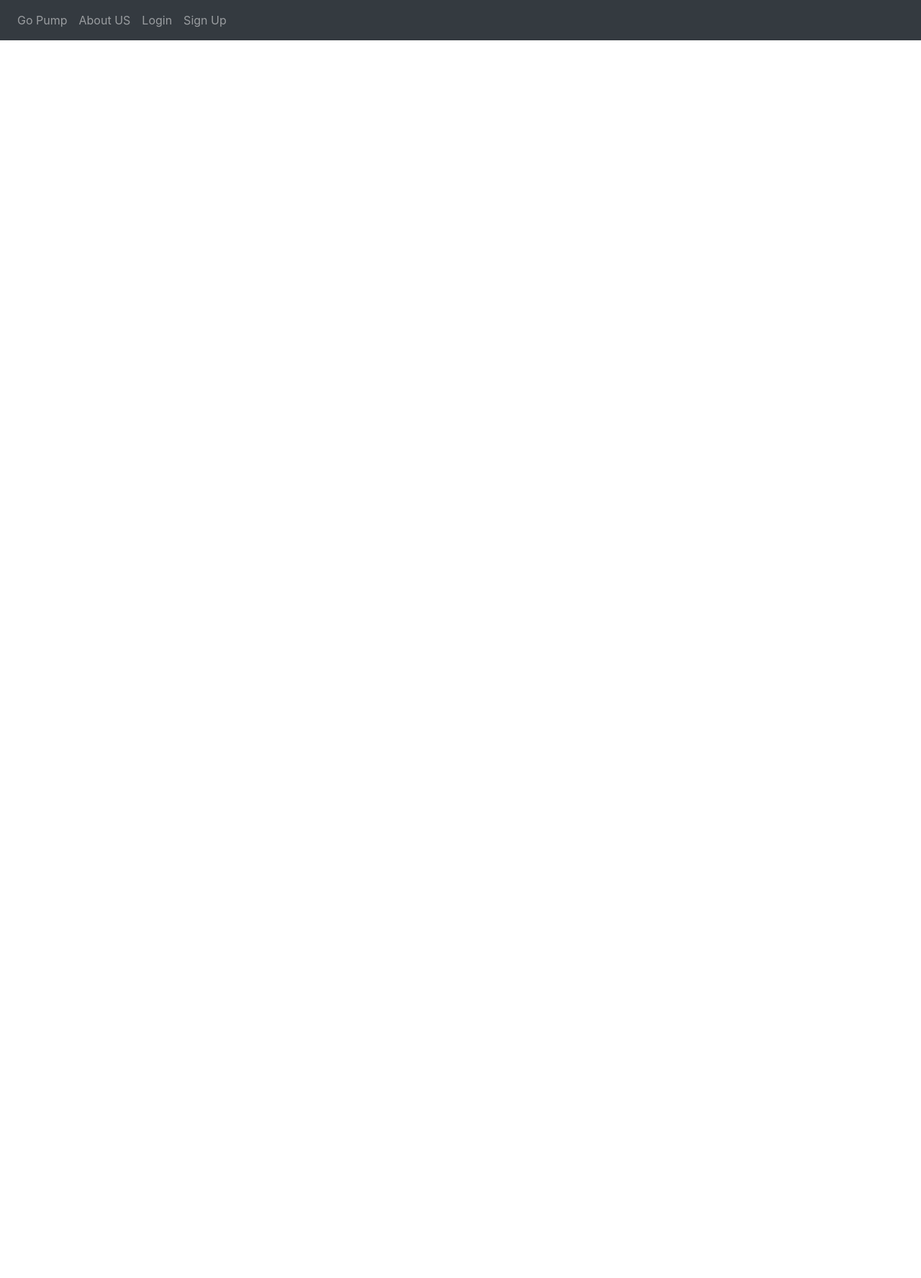
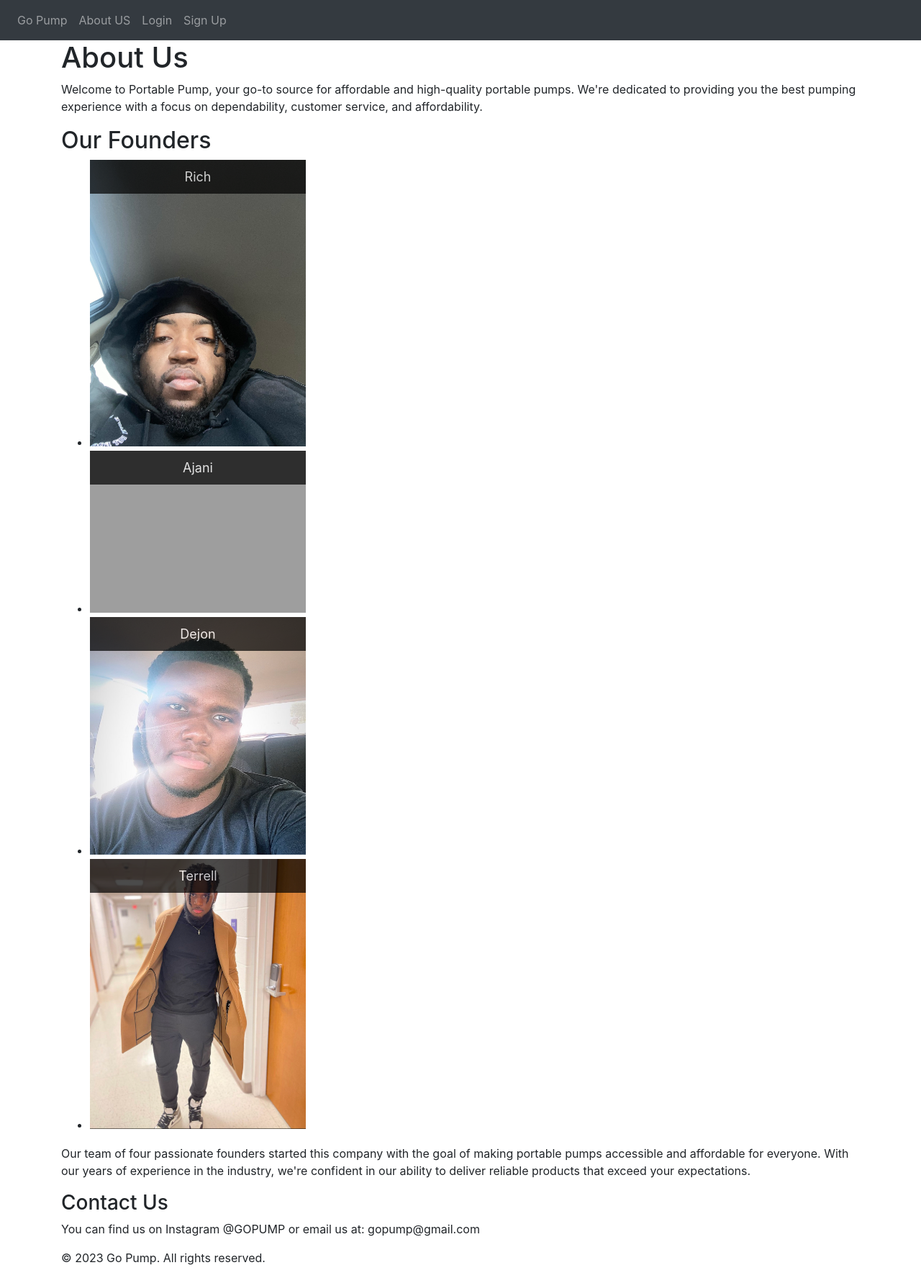
Before and after one commit to Quanij/Go-Pump, a Flask app: page /about-us in a window 1280 px wide. Shown: the whole page at 72% size. Before the commit the page ends 56 px from the top, so only its background shows below. Run offline with Flask 3, Linux system fonts and the light colour scheme; some libraries are stand-ins or nearby versions; grey boxes are pictures that could not be loaded.

Commit message:
about us page

```diff
--- a/website/templates/about_us.html
+++ b/website/templates/about_us.html
@@ -1,3 +1,92 @@
 {% extends "base.html" %} {% block title %}About Us{% endblock %} {%block content%}
 
+<!DOCTYPE html>
+<html>
+<head>
+	<title>About Us - Portable Pump</title>
+	<meta charset="UTF-8">
+	<meta name="viewport" content="width=device-width, initial-scale=1.0">
+	<link rel="stylesheet" href="style.css">
+</head>
+<body>
+
+	<main>
+		<section>
+			<h1>About Us</h1>
+			<p>Welcome to Portable Pump, your go-to source for affordable and high-quality portable pumps. We're dedicated to providing you the best pumping experience with a focus on dependability, customer service, and affordability.</p>
+		</section>
+
+		<section>
+            <h2>Our Founders</h2>
+            <ul>
+                <li>
+                    <div class="founder">
+                        <img src="{{ url_for('static', filename='rich.jpg') }}" alt="Picture of Rich" width="300">
+                        <span>Rich</span>
+                    </div>
+                </li>
+                <li>
+                    <div class="founder">
+                        <img src="{{ url_for('static', filename='ajani.jpg') }}" alt="Picture of Ajani" width="300">
+                        <span>Ajani</span>
+                    </div>
+                </li>
+                <li>
+                    <div class="founder">
+                        <img src="{{ url_for('static', filename='dejon.jpg') }}" alt="Picture of Dejon" width="300">
+                        <span>Dejon</span>
+                    </div>
+                </li>
+                <li>
+                    <div class="founder">
+                        <img src="{{ url_for('static', filename='terrell.jpg') }}" alt="Picture of Terrell" width="300">
+                        <span>Terrell</span>
+                    </div>
+                </li>
+            </ul>
+            <p>Our team of four passionate founders started this company with the goal of making portable pumps accessible and affordable for everyone. With our years of experience in the industry, we're confident in our ability to deliver reliable products that exceed your expectations.</p>
+        </section>
+        <style>
+            .founder {
+                position: relative;
+                display: inline-block;
+            }
+
+            .founder span {
+                position: absolute;
+                top: 0;
+                left: 0;
+                width: 100%;
+                background-color: #000;
+                color: #fff;
+                padding: 10px;
+                opacity: 0.7;
+                font-size: 18px;
+                text-align: center;
+                box-sizing: border-box;
+            }
+
+            .founder img {
+                display: block;
+                max-width: 100%;
+            }
+        </style>
+
+
+
+        <section>
+			<h3>Contact Us</h3>
+			<p>You can find us on Instagram @GOPUMP or email us at: gopump@gmail.com</p>
+		</section>
+	</main>
+
+	<footer>
+		<p>&copy; 2023 Go Pump. All rights reserved.</p>
+	</footer>
+
+</body>
+</html>
+
+
+
 {% endblock %}
```
Also changed, not shown: website/static/dejon.jpg (added), website/static/rich.jpg (added), website/static/terrell.jpg (added), 1 other file.
